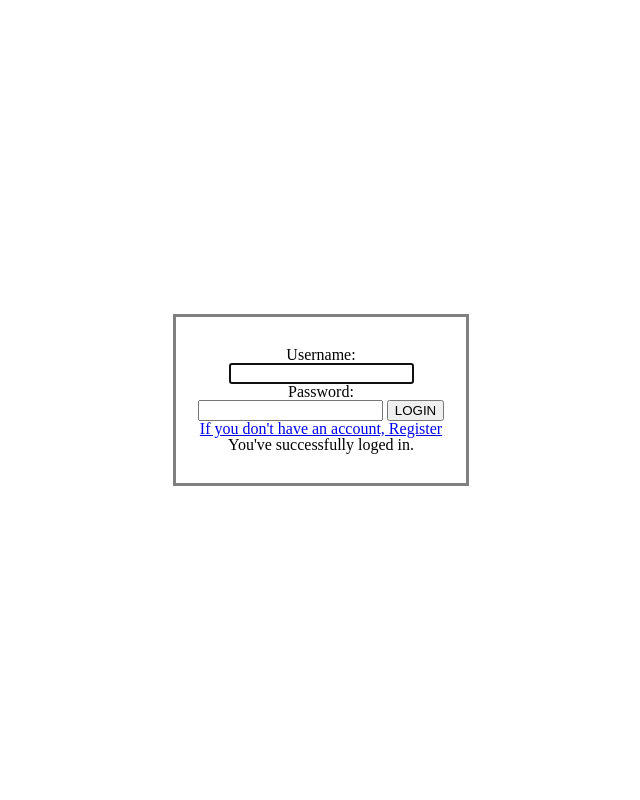
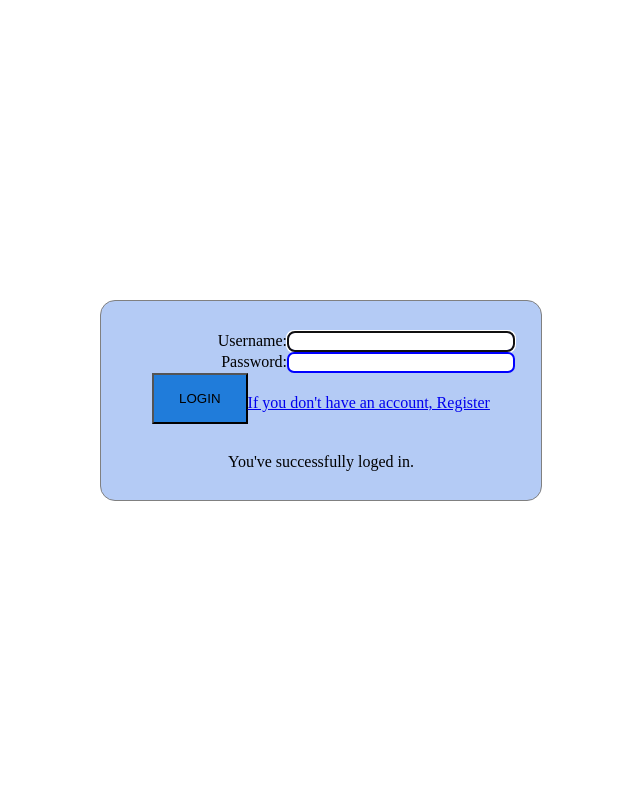
Before and after one commit to MrAbeckon/Picsna, a Django app: page /users/login/ in a window 1280 px wide. Shown: the whole page, without its empty margins (319-959 px from the left). Run offline with Django 3.2, Linux system fonts and the light colour scheme.

Commit message:
Make base styling for form elements like login, logout and register + started to style toolbar inside play view.

```diff
--- /dev/null
+++ b/picsna/static/sass/_form.scss
@@ -0,0 +1,102 @@
+//////////////////
+// FORM STYLING
+%panel-width{
+	width: 400px;
+}
+%panel-border {
+	border-radius: 15px;
+	border: 1px solid grey;
+}
+%panel-padding {
+	padding: 30px 20px;
+}
+%input-border {
+	border-radius: 7px;
+	border: 2px solid blue;
+}
+
+%fieldset {
+	fieldset {
+		position: relative;
+		@extend %flex;
+		@extend %center;
+		margin-bottom: 20px;
+	}
+}
+%submit {
+	#submit {
+		padding: 16px 25px;
+		margin-bottom: 10px;
+		background-color: #207cda;
+	}
+}
+%login-register-link {
+	#login-link, #register-link {
+		display: inline-block;
+		width: 100%;
+	}
+}
+	%field-margin {
+		.field {
+			margin-top: 10px;
+			margin-bottom: 10px;
+		}
+	}
+	%label {
+		label {
+			width: 40%;
+			text-align: right;
+			display: inline-block;
+		}
+	}
+	%input {
+		input {
+			width: 55%;
+			@extend %input-border;
+		}
+	}
+
+// HELP TEXTS -- not added now
+%helptext-styling {
+	.helptext {
+		display: none;
+		position: absolute;
+		bottom: 70px;
+		left: -150px;
+	}
+}
+
+// BASE STYLING
+%base-styling {
+	@extend %panel-width;
+	@extend %panel-border;
+	@extend %panel-padding;
+
+	@extend %fieldset;
+	@extend %field-margin;
+	@extend %submit;
+	@extend %login-register-link;
+
+	@extend %input;
+	@extend %label;
+	@extend %helptext-styling;
+
+	@extend %flex;
+
+	form {
+		width: 100%;
+		height: 100%;
+	}
+}
+.register {
+	@extend %base-styling;
+	background-color: #b4cbf5;
+}
+.login {
+	@extend %base-styling;
+	background-color: #b4cbf5;
+}
+.logout {
+	@extend %base-styling;
+	background-color: #b4cbf5;
+}
--- /dev/null
+++ b/picsna/static/sass/_toolbar.scss
@@ -0,0 +1,18 @@
+&-toolbar {
+	position: absolute;
+	top: 30px;
+	left: 10px;
+	a {
+		padding: 20px 30px;
+		background: black;
+		text-decoration: none;
+
+		&:active, &:link, &:visited {
+			color: white;
+		}
+		&:hover {
+			background-color: #ddd;
+			color: black;
+		}
+	}
+}
--- a/picsna/static/sass/intro.scss
+++ b/picsna/static/sass/intro.scss
@@ -30,32 +30,12 @@
 	@extend %app-size;
 	@extend %flex;
 
-	%panel-width{
-		width: 250px;
-	}
-	%panel-border {
-		border: 3px solid grey;
-	}
-	%panel-padding {
-		padding: 30px 20px;
-	}
+	/////////////////
+	/// FORM STYLING
+	@import "form";
 
-	.login {
-		@extend %panel-width;
-		@extend %panel-border;
-		@extend %panel-padding;
-
-		@extend %flex;
-	}
-	.register {
-		@extend %panel-width;
-		@extend %panel-border;
-		@extend %panel-padding;
-
-		@extend %flex;
-	}
-
-
+	//////////////////
+	///	PLAY
 	%play-width {
 		width: 100%;
 	}
@@ -80,6 +60,10 @@
 		@extend %play-padding;
 		@extend %flex;
 
+		/////////////////
+		/// TOOLBOX
+		@import "toolbar";
+
 		.detail-item {
 
 			@extend %detail-size;
--- a/picsna/static/stylesheets/screen.css
+++ b/picsna/static/stylesheets/screen.css
@@ -67,8 +67,13 @@
   display: block;
 }
 
+/* line 3, ../sass/intro.scss */
+.app .register fieldset, .app .login fieldset, .app .logout fieldset {
+  text-align: center;
+}
+
 /* line 6, ../sass/intro.scss */
-.app, .app .login, .app .register, .app .play {
+.app, .app .register fieldset, .app .login fieldset, .app .logout fieldset, .app .register, .app .login, .app .logout, .app .play {
   display: flex;
   justify-content: center;
   align-items: center;
@@ -98,39 +103,121 @@
   height: 100vh;
 }
 
-/* line 33, ../sass/intro.scss */
-.app .login, .app .register {
-  width: 250px;
+/* line 3, ../sass/_form.scss */
+.app .register, .app .login, .app .logout {
+  width: 400px;
 }
-/* line 36, ../sass/intro.scss */
-.app .login, .app .register {
-  border: 3px solid grey;
+/* line 6, ../sass/_form.scss */
+.app .register, .app .login, .app .logout {
+  border-radius: 15px;
+  border: 1px solid grey;
+}
+/* line 10, ../sass/_form.scss */
+.app .register, .app .login, .app .logout {
+  padding: 30px 20px;
+}
+/* line 13, ../sass/_form.scss */
+.app .register input, .app .login input, .app .logout input {
+  border-radius: 7px;
+  border: 2px solid blue;
+}
+/* line 19, ../sass/_form.scss */
+.app .register fieldset, .app .login fieldset, .app .logout fieldset {
+  position: relative;
+  margin-bottom: 20px;
+}
+/* line 27, ../sass/_form.scss */
+.app .register #submit, .app .login #submit, .app .logout #submit {
+  padding: 16px 25px;
+  margin-bottom: 10px;
+  background-color: #207cda;
+}
+/* line 34, ../sass/_form.scss */
+.app .register #login-link, .app .login #login-link, .app .logout #login-link, .app .register #register-link, .app .login #register-link, .app .logout #register-link {
+  display: inline-block;
+  width: 100%;
+}
+/* line 40, ../sass/_form.scss */
+.app .register .field, .app .login .field, .app .logout .field {
+  margin-top: 10px;
+  margin-bottom: 10px;
+}
+/* line 46, ../sass/_form.scss */
+.app .register label, .app .login label, .app .logout label {
+  width: 40%;
+  text-align: right;
+  display: inline-block;
+}
+/* line 53, ../sass/_form.scss */
+.app .register input, .app .login input, .app .logout input {
+  width: 55%;
+}
+/* line 61, ../sass/_form.scss */
+.app .register .helptext, .app .login .helptext, .app .logout .helptext {
+  display: none;
+  position: absolute;
+  bottom: 70px;
+  left: -150px;
+}
+/* line 86, ../sass/_form.scss */
+.app .register form, .app .login form, .app .logout form {
+  width: 100%;
+  height: 100%;
+}
+/* line 91, ../sass/_form.scss */
+.app .register {
+  background-color: #b4cbf5;
+}
+/* line 95, ../sass/_form.scss */
+.app .login {
+  background-color: #b4cbf5;
+}
+/* line 99, ../sass/_form.scss */
+.app .logout {
+  background-color: #b4cbf5;
 }
 /* line 39, ../sass/intro.scss */
-.app .login, .app .register {
-  padding: 30px 20px;
-}
-/* line 59, ../sass/intro.scss */
 .app .play {
   width: 100%;
 }
-/* line 62, ../sass/intro.scss */
+/* line 42, ../sass/intro.scss */
 .app .play {
   padding: 7% 12%;
 }
-/* line 65, ../sass/intro.scss */
+/* line 45, ../sass/intro.scss */
 .app .play .detail-item {
   width: 80px;
   height: 80px;
 }
-/* line 72, ../sass/intro.scss */
+/* line 52, ../sass/intro.scss */
 .app .play .detail-item {
   margin: 10px;
 }
-/* line 75, ../sass/intro.scss */
+/* line 55, ../sass/intro.scss */
 .app .play .detail-item {
   -moz-transform: rotateZ(-90deg);
   -ms-transform: rotateZ(-90deg);
   -webkit-transform: rotateZ(-90deg);
   transform: rotateZ(-90deg);
 }
+/* line 1, ../sass/_toolbar.scss */
+.app .play-toolbar {
+  position: absolute;
+  top: 30px;
+  left: 10px;
+}
+/* line 5, ../sass/_toolbar.scss */
+.app .play-toolbar a {
+  padding: 20px 30px;
+  background: black;
+  text-decoration: none;
+}
+/* line 10, ../sass/_toolbar.scss */
+.app .play-toolbar a:active, .app .play-toolbar a:link, .app .play-toolbar a:visited {
+  color: white;
+}
+/* line 13, ../sass/_toolbar.scss */
+.app .play-toolbar a:hover {
+  background-color: #ddd;
+  color: black;
+}
--- a/users/urls.py
+++ b/users/urls.py
@@ -4,6 +4,7 @@
 from django.contrib import admin
 
 urlpatterns = [
+	path('',views.register, name='register'),
     path('register/', views.register, name='register'),
     path('login/', auth_views.LoginView.as_view(template_name='users/login.html'), name='login'),
     path('logout/', auth_views.LogoutView.as_view(template_name='users/logout.html'), name='logout'),
```
Also changed, not shown: picsna/static/stylesheets/intro.css (+102 -15 lines), db.sqlite3.
